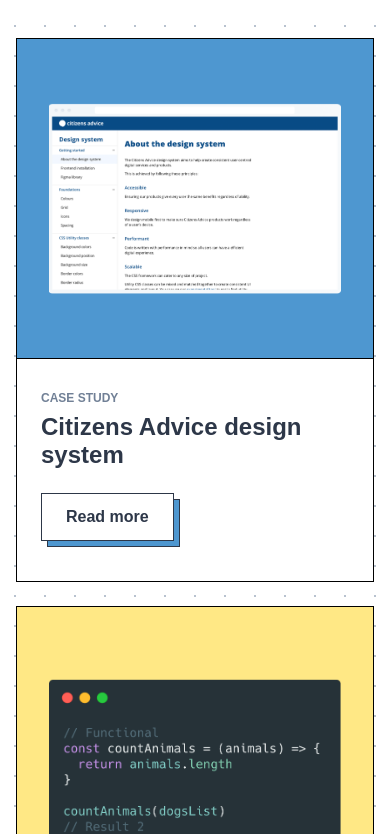
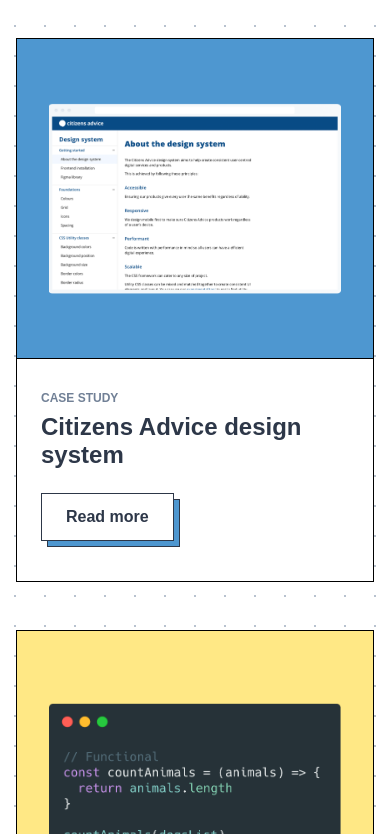
Before and after one commit to adamgparsons/portfolio-v4, a Gatsby site: page / in a window 390 px wide. Shown: the part 588-1422 px from the top of the page. Built offline with nearby package versions, Linux system fonts and the light colour scheme; Gatsby itself is replaced by a stand-in of ours.

Commit message:
fixed grid gap on mobile

```diff
--- a/src/components/article-list.js
+++ b/src/components/article-list.js
@@ -58,7 +58,12 @@
 const Grid = styled.div`
   display: grid;
   grid-template-columns: 1fr 24px 1fr 24px 1fr;
-  grid-row-gap: 24px;
+
+  grid-row-gap: 48px;
+
+  @media (min-width: ${theme.breakpoints[1]}) {
+    grid-row-gap: 24px;
+  }
 
   @media (min-width: 980px) {
     grid-template-columns: 1fr 36px 1fr 36px 1fr;
```
